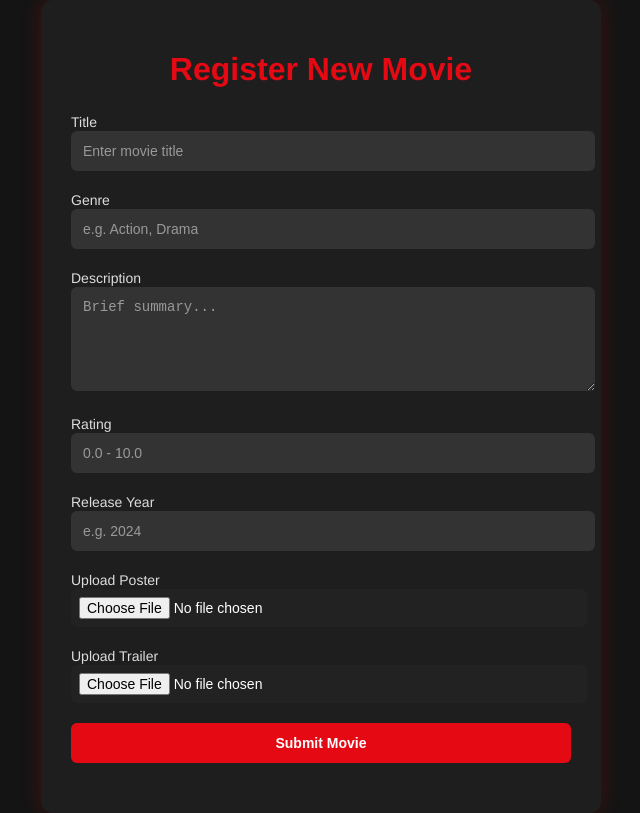
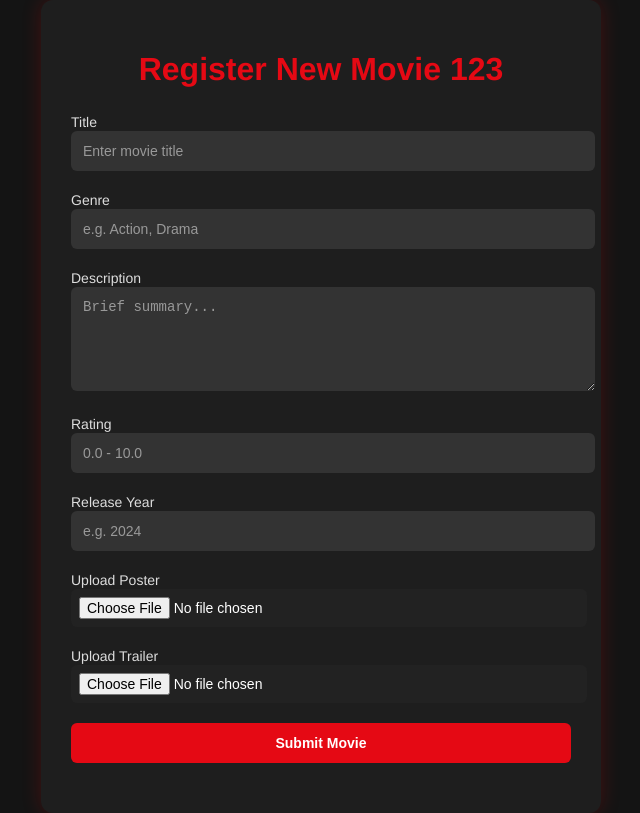
Before and after one commit to sudhanshuvlog/Movie-Streaming-App-DevOps, a website: page html/register.html in a window 1280 px wide. Shown: the whole page, without its empty margins (319-959 px from the left). Drawn offline with Linux system fonts and the light colour scheme.

Commit message:
Update register.html

```diff
--- a/html/register.html
+++ b/html/register.html
@@ -79,7 +79,7 @@
 </head>
 <body>
   <div class="form-container">
-    <h1>Register New Movie</h1>
+    <h1>Register New Movie 123</h1>
     <form id="register-form">
       <label for="title">Title</label>
       <input type="text" id="title" name="title" placeholder="Enter movie title" required />
```
